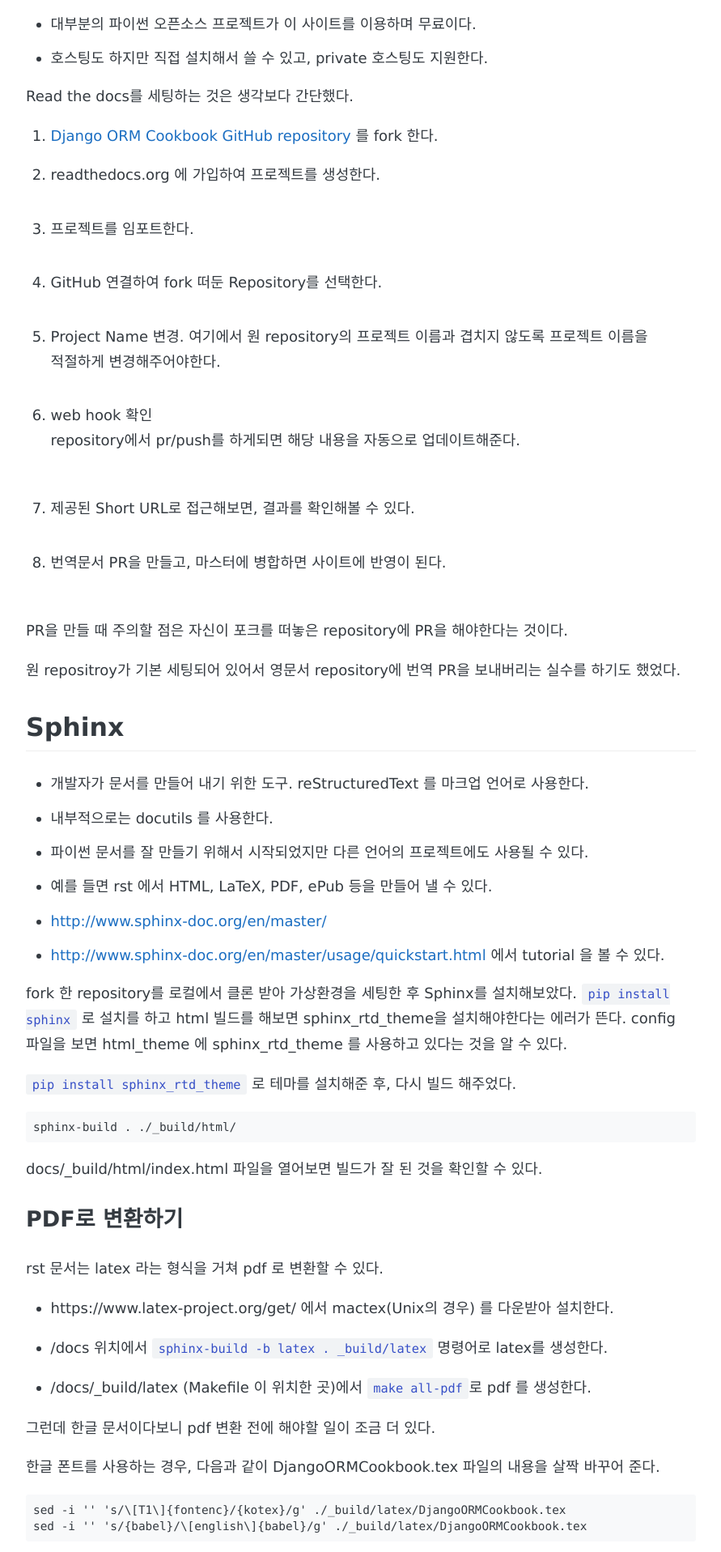
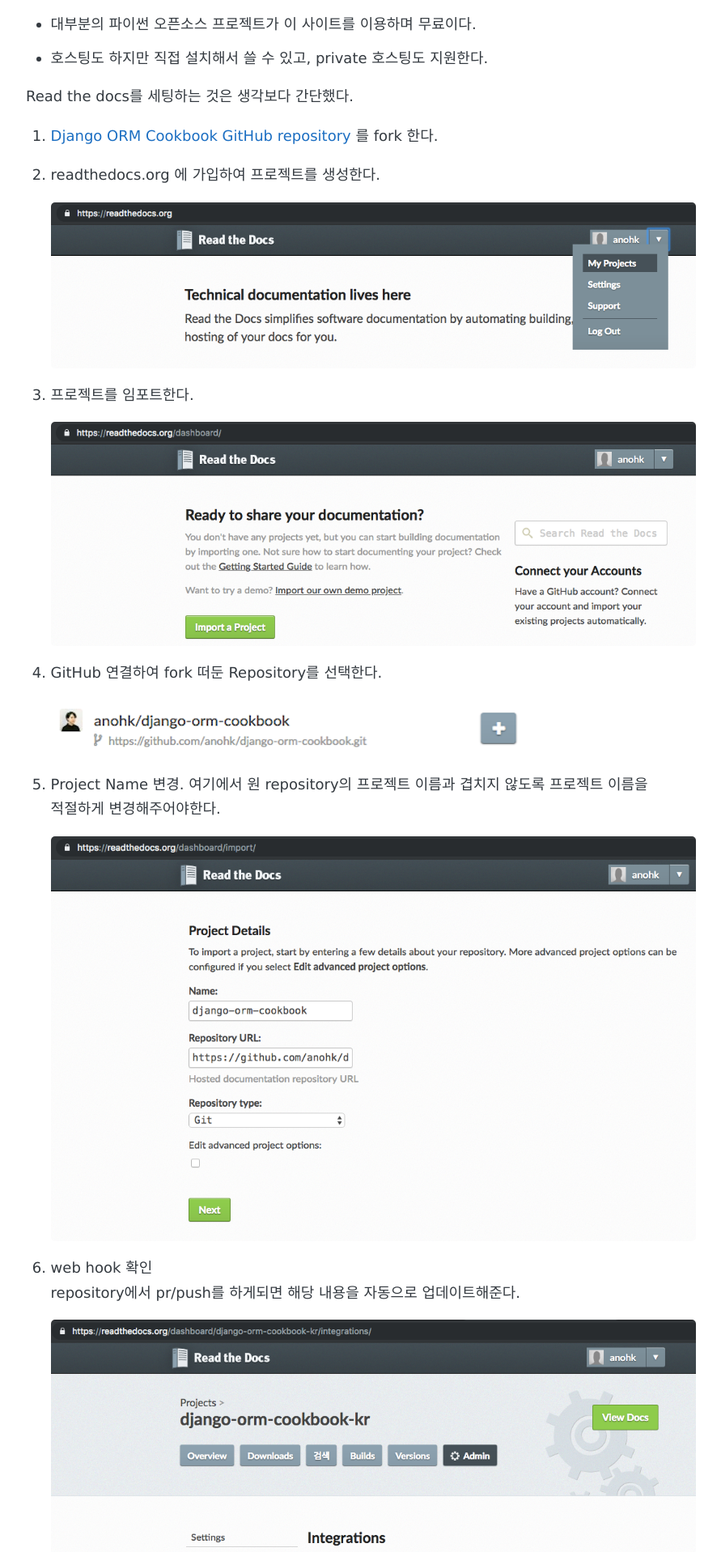
Before and after one commit to 8percent/8percent.github.io, a Jekyll site: the page built from _posts/2018-10-07-Django-ORM-cookbook-translate.md, in a window 1280 px wide. Shown: the part 1468-3385 px from the top of the page at 81% size, without its empty margins (194-1085 px from the left). Built offline with Jekyll 4.4.1, drawn with Linux system fonts in a browser that asks for light colours; some web fonts are replaced.

Commit message:
Update 2018-10-07-Django-ORM-cookbook-translate.md

```diff
--- a/_posts/2018-10-07-Django-ORM-cookbook-translate.md
+++ b/_posts/2018-10-07-Django-ORM-cookbook-translate.md
@@ -52,38 +52,38 @@
 
 2. readthedocs.org 에 가입하여 프로젝트를 생성한다.
 
-	![](../images/orm_1_my_project.png)
+	![](/images/orm_1_my_project.png)
 
 3. 프로젝트를 임포트한다.
 
-	![](../images/orm_2_import.png)
+	![](/images/orm_2_import.png)
 
 4. GitHub 연결하여 fork 떠둔 Repository를 선택한다.
 
-	![](../images/orm_4_choose_repo.png)
+	![](/images/orm_4_choose_repo.png)
 
 5. Project Name 변경.
    여기에서 원 repository의 프로젝트 이름과 겹치지 않도록 프로젝트 이름을 적절하게 변경해주어야한다.
 
-	![](../images/orm_5_project_set.png)
+	![](/images/orm_5_project_set.png)
 
 6. web hook 확인
    repository에서 pr/push를 하게되면 해당 내용을 자동으로 업데이트해준다.
 
-	![](../images/orm_6_incoming_webhook.png)
+	![](/images/orm_6_incoming_webhook.png)
 
-	![](../images/orm_7_web_hook.png)
+	![](/images/orm_7_web_hook.png)
 
 7. 제공된 Short URL로 접근해보면, 결과를 확인해볼 수 있다.
 
-	![](../images/orm_8_get_url.png)
+	![](/images/orm_8_get_url.png)
 
 
 8. 번역문서 PR을 만들고, 마스터에 병합하면 사이트에 반영이 된다.
 
-	![](../images/orm_9_pr.png)
+	![](/images/orm_9_pr.png)
 
-	![](../images/orm_10_check.png)
+	![](/images/orm_10_check.png)
 
 PR을 만들 때 주의할 점은 자신이 포크를 떠놓은 repository에 PR을 해야한다는 것이다.
 
@@ -155,7 +155,7 @@
 
 원저자는 또 한번 기뻐하며 조만간 번역문서 링크를 영문서에 첨부하겠다고 답장을 주었다.
 
-![](../images/orm-mail-3.png)
+![](/images/orm-mail-3.png)
 
 
 
```
